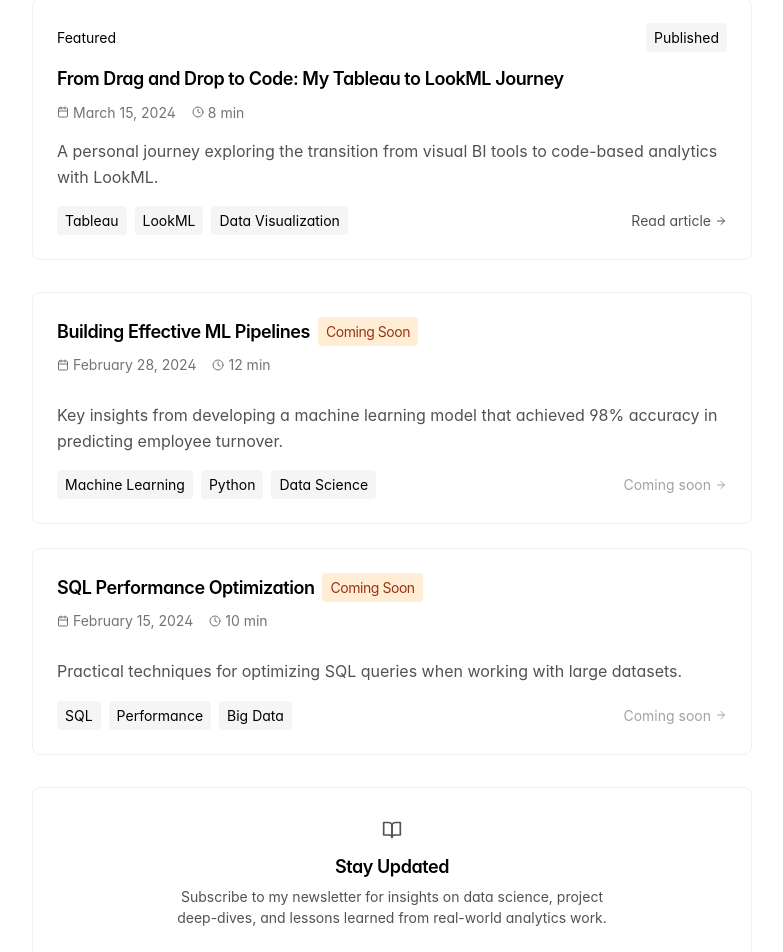
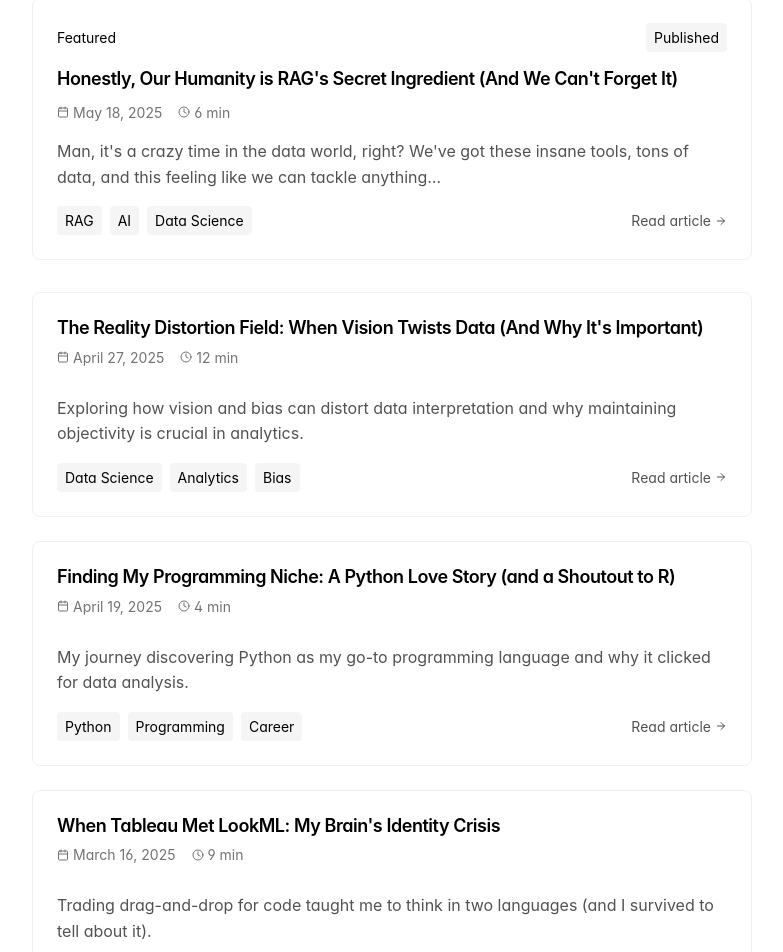
Before and after one commit to tzolkowski96/tobin_data_portfolio_website, a React (Vite) app: page / in a window 1280 px wide. Shown: the part 4259-5211 px from the top of the page, without its empty margins (248-1031 px from the left). Built offline with nearby package versions, Linux system fonts and the light colour scheme.

Commit message:
Update blog posts to match actual Medium articles

```diff
--- a/src/components/TechnicalBlog.tsx
+++ b/src/components/TechnicalBlog.tsx
@@ -15,30 +15,59 @@ interface BlogPost {
 const TechnicalBlog: React.FC = () => {
   const blogPosts: BlogPost[] = [
     {
-      title: "From Drag and Drop to Code: My Tableau to LookML Journey",
-      excerpt: "A personal journey exploring the transition from visual BI tools to code-based analytics with LookML.",
-      readTime: "8 min",
-      date: "2024-03-15",
-      url: "https://medium.com/@grateful_aqua_goat_147/from-drag-and-drop-to-code-my-tableau-to-lookml-journey-fde0165ada94",
-      tags: ["Tableau", "LookML", "Data Visualization"],
+      title: "Honestly, Our Humanity is RAG's Secret Ingredient (And We Can't Forget It)",
+      excerpt: "Man, it's a crazy time in the data world, right? We've got these insane tools, tons of data, and this feeling like we can tackle anything…",
+      readTime: "6 min",
+      date: "2025-05-18",
+      url: "https://medium.com/@grateful_aqua_goat_147",
+      tags: ["RAG", "AI", "Data Science"],
       isExternal: true,
       featured: true
     },
     {
-      title: "Building Effective ML Pipelines",
-      excerpt: "Key insights from developing a machine learning model that achieved 98% accuracy in predicting employee turnover.",
+      title: "The Reality Distortion Field: When Vision Twists Data (And Why It's Important)",
+      excerpt: "Exploring how vision and bias can distort data interpretation and why maintaining objectivity is crucial in analytics.",
       readTime: "12 min",
-      date: "2024-02-28",
-      url: "#",
-      tags: ["Machine Learning", "Python", "Data Science"]
+      date: "2025-04-27",
+      url: "https://medium.com/@grateful_aqua_goat_147",
+      tags: ["Data Science", "Analytics", "Bias"],
+      isExternal: true
     },
     {
-      title: "SQL Performance Optimization",
-      excerpt: "Practical techniques for optimizing SQL queries when working with large datasets.",
-      readTime: "10 min",
-      date: "2024-02-15",
-      url: "#",
-      tags: ["SQL", "Performance", "Big Data"]
+      title: "Finding My Programming Niche: A Python Love Story (and a Shoutout to R)",
+      excerpt: "My journey discovering Python as my go-to programming language and why it clicked for data analysis.",
+      readTime: "4 min",
+      date: "2025-04-19",
+      url: "https://medium.com/@grateful_aqua_goat_147",
+      tags: ["Python", "Programming", "Career"],
+      isExternal: true
+    },
+    {
+      title: "When Tableau Met LookML: My Brain's Identity Crisis",
+      excerpt: "Trading drag-and-drop for code taught me to think in two languages (and I survived to tell about it).",
+      readTime: "9 min",
+      date: "2025-03-16",
+      url: "https://medium.com/@grateful_aqua_goat_147",
+      tags: ["Tableau", "LookML", "Data Visualization"],
+      isExternal: true
+    },
+    {
+      title: "How Excel Made Me a Better Programmer",
+      excerpt: "How mastering \"boring\" spreadsheets transformed my entire data analysis skill set.",
+      readTime: "4 min",
+      date: "2025-02-22",
+      url: "https://medium.com/@grateful_aqua_goat_147",
+      tags: ["Excel", "Programming", "Data Analysis"],
+      isExternal: true
+    },
+    {
+      title: "I Learned to Analyze Data More Quickly Because I Was Speaking French",
+      excerpt: "My midnight eureka moment that made my language barrier a career advantage.",
+      readTime: "4 min",
+      date: "2025-02-15",
+      url: "https://medium.com/@grateful_aqua_goat_147",
+      tags: ["Career", "Learning", "Personal Growth"],
+      isExternal: true
     }
   ];
 
```
